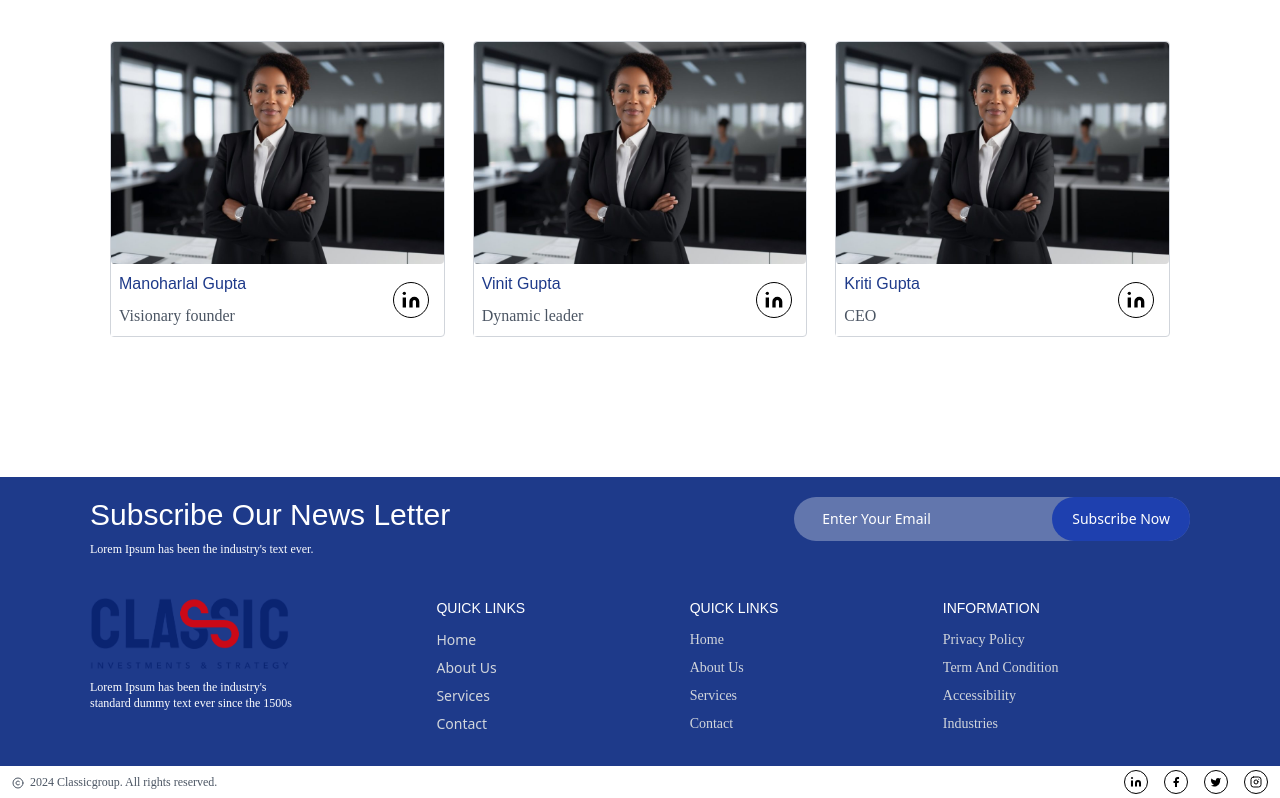
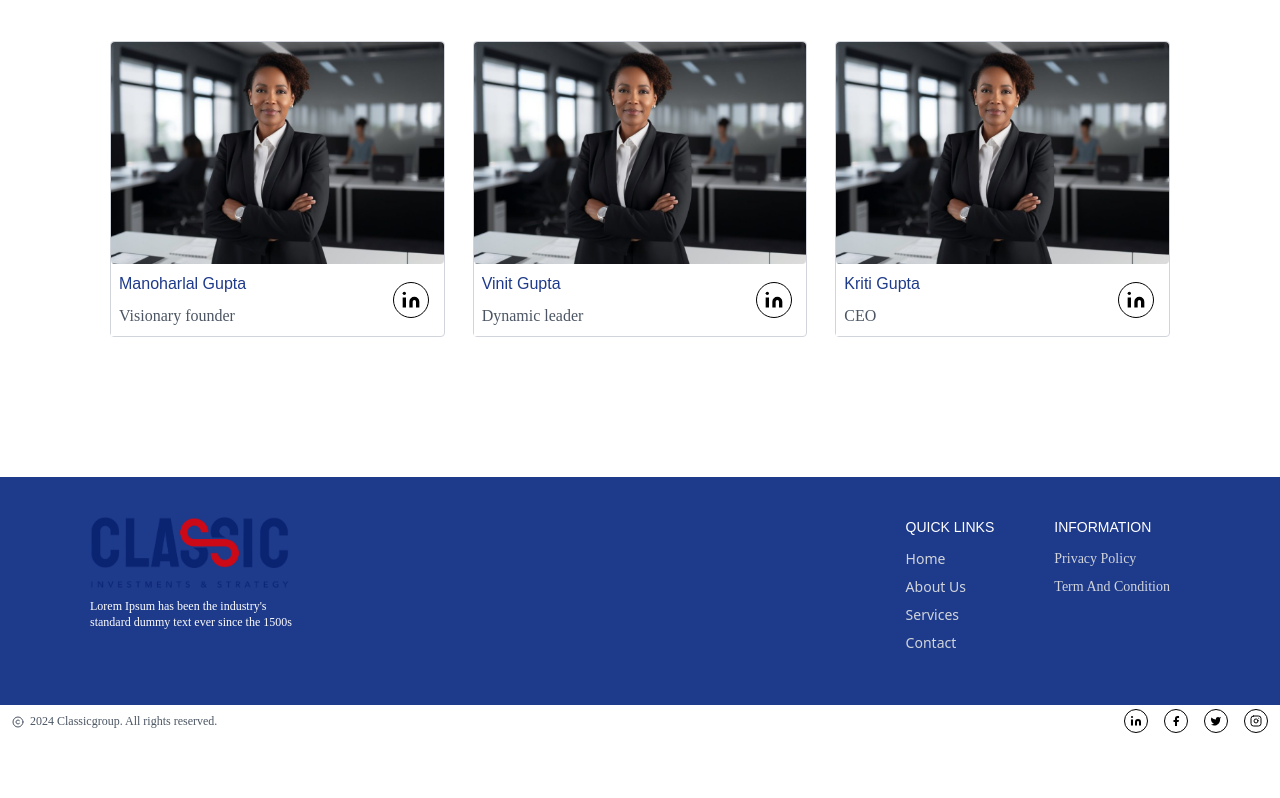
Before and after one commit to sah246ir/Landing-Page, a React (Create React App) app: page /about-us in a window 1280 px wide. Shown: the part 3479-4277 px from the top of the page. After the commit the page ends 4216 px from the top, so only its background shows below. Built offline with nearby package versions, Linux system fonts and the light colour scheme.

Commit message:
fix: updating footer

```diff
--- a/src/components/Footer/Footer.tsx
+++ b/src/components/Footer/Footer.tsx
@@ -1,12 +1,11 @@
-import NewsLetterFooter from './NewsLetterFooter'
 import FooterContent from './FooterContent'
 
 const Footer = () => {
   return (
     <div className="bg-blue-900 p-5 flex justify-center">
-      <div className='w-[100%] lg:w-[1100px]'>
-        <NewsLetterFooter />
-        <hr className="my-5  border-blue-900 h-[1px]" />
+      <div className='w-[100%] lg:w-[1100px] py-5'>
+        {/* <NewsLetterFooter /> */}
+        {/* <hr className="my-5  border-blue-900 h-[1px]" /> */}
         <FooterContent />
       </div>
     </div>
--- a/src/components/Footer/FooterContent.tsx
+++ b/src/components/Footer/FooterContent.tsx
@@ -11,6 +11,7 @@ const FooterContent = () => {
                     standard dummy text ever since the 1500s</SubHeading>
             </div>
 
+            <div className="flex gap-5">
                 <div className="flex-grow px-5">
                     <h1 className='text-sm font-medium text-white'>QUICK LINKS</h1>
                     <ul className='py-2'>
@@ -28,25 +29,6 @@ const FooterContent = () => {
                         </li>
                     </ul>
                 </div>
-
-            <div className="flex-grow px-5  ">
-                <h1 className='text-sm font-medium text-white'>QUICK LINKS</h1>
-                <ul className='py-2'>
-                    <li className='text-gray-300 py-1 text-sm'>
-                        <p>Home</p>
-                    </li>
-                    <li className='text-gray-300 py-1 text-sm'>
-                        <p>About Us</p>
-                    </li>
-                    <li className='text-gray-300 py-1 text-sm'>
-                        <p>Services</p>
-                    </li>
-                    <li className='text-gray-300 py-1 text-sm'>
-                        <p>Contact</p>
-                    </li>
-                </ul>
-            </div>
-
                 <div className="flex-grow px-5">
                     <h1 className='text-sm font-medium text-white'>INFORMATION</h1>
                     <ul className='py-2'>
@@ -56,13 +38,8 @@ const FooterContent = () => {
                         <li className='text-gray-300 py-1 text-sm'>
                             <p>Term And Condition</p>
                         </li>
-                    <li className='text-gray-300 py-1 text-sm'>
-                        <p>Accessibility</p>
-                    </li>
-                    <li className='text-gray-300 py-1 text-sm font-light' >
-                        <p>Industries</p>
-                    </li>
                     </ul>
+                </div>
             </div>
         </div>
     )
```
Lines whose indentation alone changed are shown as unchanged.
